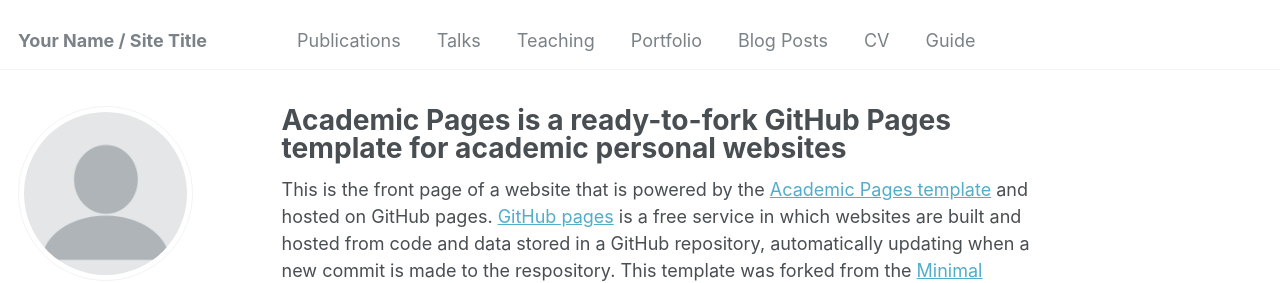
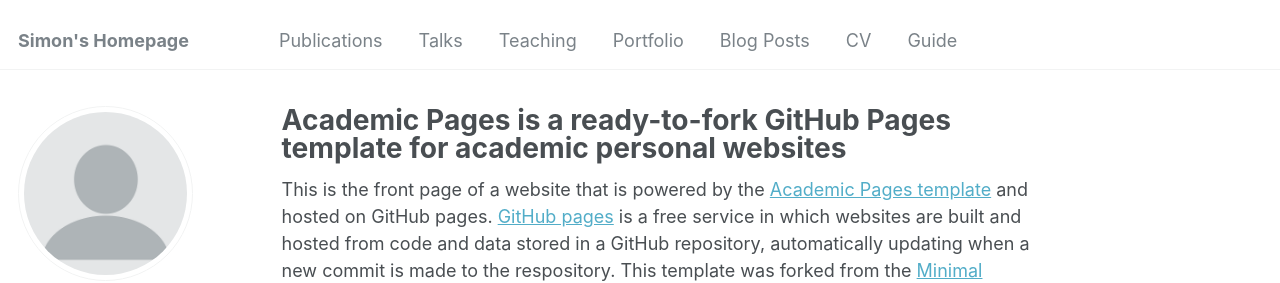
Before and after one commit to Simon007-heiyewuxing/CV, a Jekyll site: the page built from _pages/about.md, in a window 1280 px wide. Shown: the top 283 px of the page. Built offline with Jekyll 4.4.1, drawn with Linux system fonts in a browser that asks for light colours; some web fonts are replaced.

Commit message:
Update _config.yml

```diff
--- a/_config.yml
+++ b/_config.yml
@@ -8,7 +8,7 @@
 
 # Basic Site Settings
 locale                   : "ch-CN"
-title                    : "Your Name / Site Title"
+title                    : "Simon's Homepage"
 title_separator          : "-"
 name                     : &name "Simon Weinstein"
 description              : &description "personal description"
```
